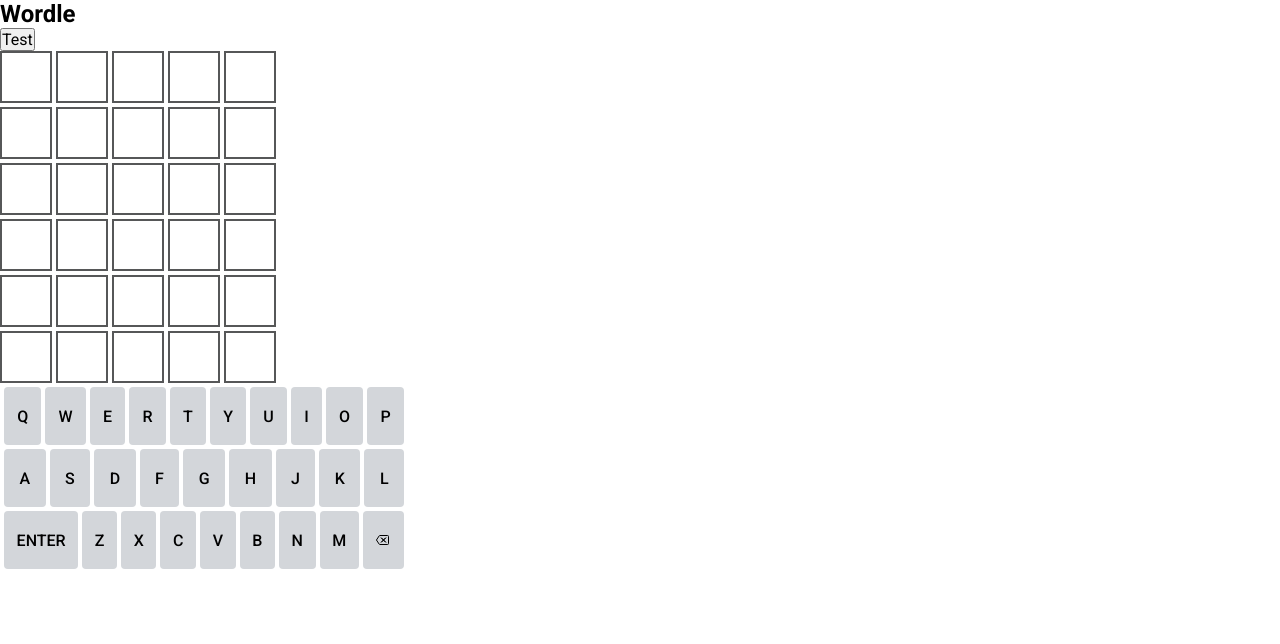
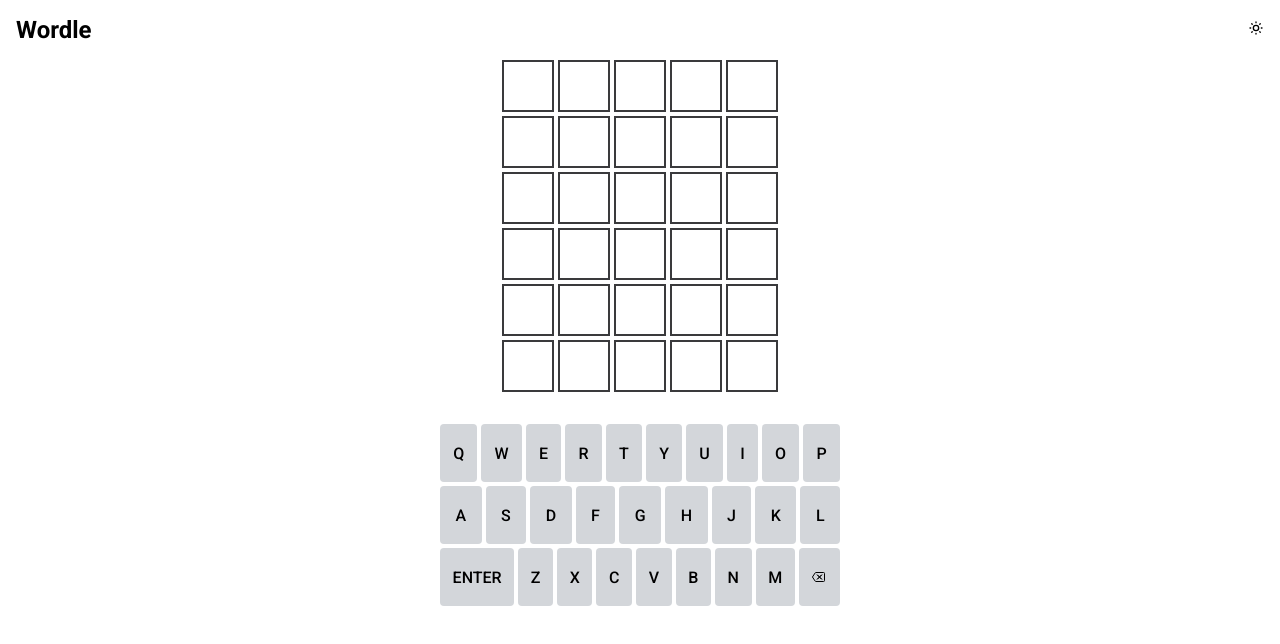
Before and after one commit to Muralidhar22/wordle, a React (Vite) app: page / in a window 1280 px wide. Shown: the top 644 px of the page. Built offline with nearby package versions, Linux system fonts and the light colour scheme.

Commit message:
theme added

```diff
--- a/src/App.jsx
+++ b/src/App.jsx
@@ -8,12 +8,14 @@
   const { gameOver, message } = useAppContext()
   console.log(gameOver, message)
   return (
-  <div className="App">
+  <div className="app">
     {/* <Modal /> */}
     <Navbar />
+    <main>
     { gameOver && <span className="wordle-answer">{message}</span> }
     <Board />
     <KeyBoard />
+    </main>
   </div>
   );
 }
--- a/src/components/KeyBoard.component.jsx
+++ b/src/components/KeyBoard.component.jsx
@@ -5,27 +5,28 @@
     import { IoMdBackspace} from "react-icons/io";
 
 const KeyBoard = () => {
-    const { keys, keysState } = useAppContext()
+    const { keys, keysState, handleKeyPress } = useAppContext()
     const { theme } = useThemeContext()
-    console.log(theme)
+
     return(<div className="keyboard" aria-label="keyboard">
         <div className="keyboard-row">
-    {keys[0].map(keyValue => (
-        <span key={keyValue} data-status={keysState[keyValue] && keysState[keyValue]} className="keyboard-key">{keyValue}</span>
+    {keys[0].map(key => (
+        <span key={key} data-status={keysState[key] && keysState[key]} className="keyboard-key" onClick={() => handleKeyPress({ key })}>{key}</span>
     ))}
         </div>
     <div className="keyboard-row">
-     {keys[1].map(keyValue => (
-        <span key={keyValue} data-status={keysState[keyValue] && keysState[keyValue]} className="keyboard-key">{keyValue}</span>
+     {keys[1].map(key => (
+        <span key={key} data-status={keysState[key] && keysState[key]} className="keyboard-key"
+        onClick={() => handleKeyPress({ key })}>{key}</span>
     ))}
     </div>
     <div className="keyboard-row">
-     <span className="keyboard-key">Enter</span>
+     <span className="keyboard-key" onClick={() => handleKeyPress({ key: 'Enter' })}>Enter</span>
      {
-     keys[2].map(keyValue => (
-        <span key={keyValue} data-status={keysState[keyValue] && keysState[keyValue]} className="keyboard-key">{keyValue}</span>
+     keys[2].map(key => (
+        <span key={key} data-status={keysState[key] && keysState[key]} className="keyboard-key" onClick={() => handleKeyPress({ key })}>{key}</span>
     ))}
-        <span className="keyboard-key">
+        <span className="keyboard-key" onClick={() => handleKeyPress({ key: 'Backspace' })}>
             {theme === 'light' && <IoBackspaceOutline />}
             {theme === 'dark' && <IoMdBackspace />}
         </span>
--- a/src/components/Navbar.component.jsx
+++ b/src/components/Navbar.component.jsx
@@ -1,11 +1,37 @@
+
+import { useThemeContext } from "../contexts/ThemeContext";
+
+import { FaRegMoon } from "react-icons/fa";
+import { HiOutlineSun } from "react-icons/hi";
+
 const Navbar = () => {
+    const { theme, switchTheme } = useThemeContext()
+
     return(
         <nav>
             <header>
                 <h1>Wordle</h1>
             </header>
-            <button><span>Test</span></button>
-            <div className="theme-switch-icon"></div>
+            <div className="theme-switch-icon">
+                {
+                    theme === 'dark' && (
+                <button className="theme-switch" onClick={() => switchTheme('light')}>
+                    <span>
+                        <FaRegMoon color="white" />
+                    </span>
+                </button>
+                    )
+                }
+                {
+                    theme === 'light' && (
+                        <button className="theme-switch" onClick={() => switchTheme('dark')}>
+                        <span>
+                            <HiOutlineSun />
+                        </span>
+                    </button>
+                    )
+                }
+            </div>
         </nav>
     )
 }
--- a/src/contexts/AppContext.jsx
+++ b/src/contexts/AppContext.jsx
@@ -20,7 +20,6 @@
 }
 
 const isKeyAnAlphabet = (key) => {
-    key = key.toUpperCase()
     const result = keys[0].includes(key) || keys[1].includes(key) || keys[2].includes(key)
     return result;
 }
--- a/src/contexts/ThemeContext.jsx
+++ b/src/contexts/ThemeContext.jsx
@@ -17,6 +17,7 @@
 
   const switchTheme = (mode) => {
     setTheme(mode)
+    document.querySelector(':root').setAttribute('data-theme',mode)
   }
 
   useEffect(() => {
--- a/src/index.css
+++ b/src/index.css
@@ -59,7 +59,7 @@
 :root[data-theme="dark"]{
   --color: var(--color-dt);
   --background-color: var(--color-bg-dt);
-  --key-bg: var(var(--color-bg-key-dt))
+  --key-bg: var(--color-bg-key-dt);
 }
 
 body{
@@ -82,6 +82,23 @@
   background-color: var(--color-absent);
 }
 
+nav{
+  display: flex;
+  justify-content: space-between;
+  align-items: center;
+  padding: 1rem;
+}
+
+main {
+  max-width: 600px;
+  margin: auto;
+}
+
+.theme-switch {
+  background: none;
+  border: none;
+}
+
 .modal-wordle-info{
   margin: 1rem;
 }
@@ -91,13 +108,15 @@
   grid-template-columns: repeat(5,3.25rem);
   grid-template-rows: repeat(6,3.25rem);
   gap: 0.25rem;
+  justify-content: center;
 }
 
 [data-contain=true]{
+  border: 2px solid var(--color-border-filled);
+}
+
+[data-contain=false]{
   border: 2px solid var(--color-border-unfilled);
-}
-[data-contain=false]{
-  border: 2px solid var(--color-border-filled);
 }
 
 .box{
@@ -110,9 +129,11 @@
 
 .keyboard{
   max-width: 400px;
-  margin: 0.25rem;
+  margin: auto;
+  margin-top: 2rem;
   gap: 0.25rem;
 }
+
 
 .keyboard-key{
   font-size: 1rem;
@@ -127,6 +148,17 @@
   cursor: pointer;
   text-transform: uppercase;
 }
+
+@media screen and (max-width="450px") {
+  .keyboard{
+    margin: 1rem;
+    font-weight: normal;
+  }
+  .keyboard-key{
+    flex-grow: 0;
+  }
+}
+
 .keyboard-row{
   display: flex;
   gap: 0.25rem;
```
